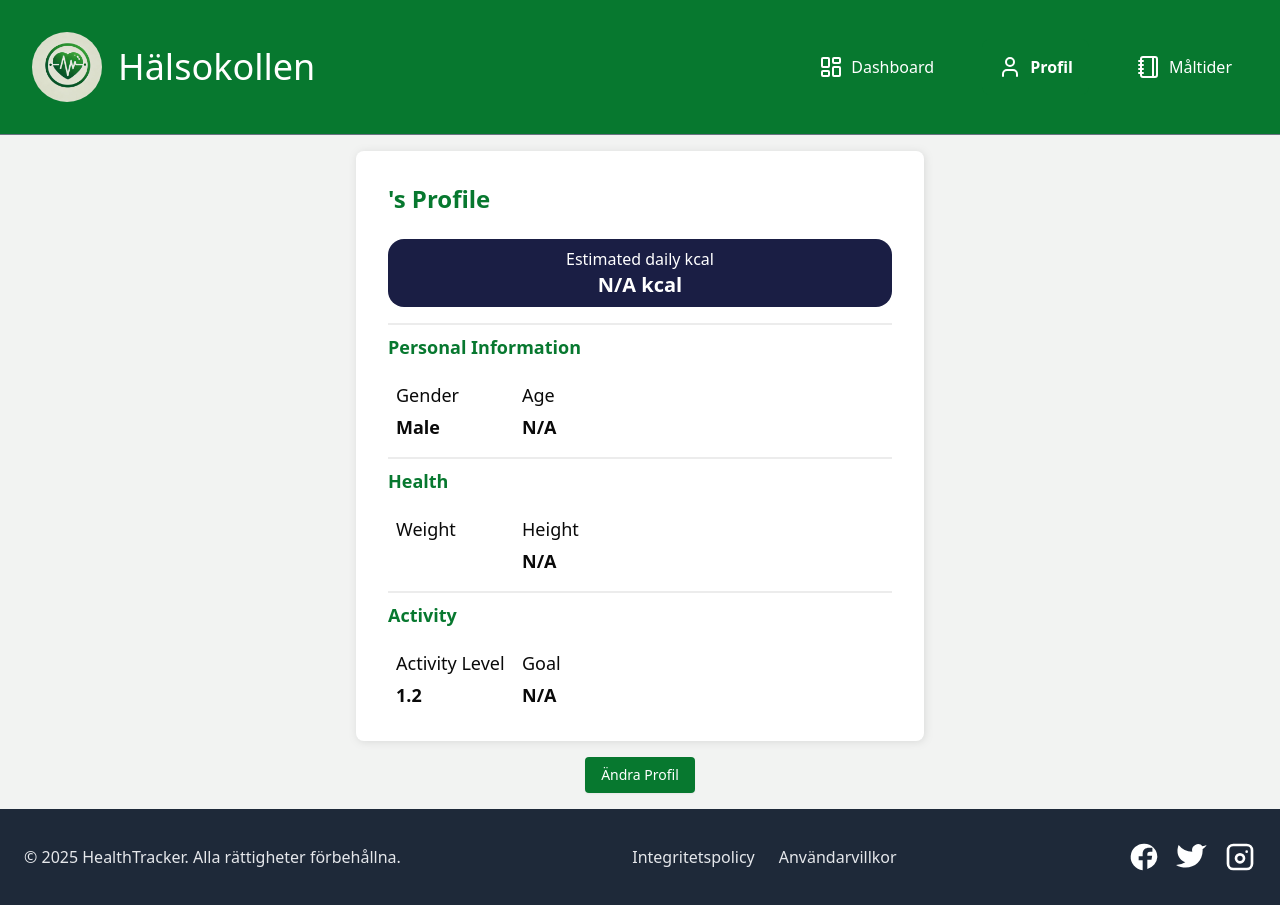
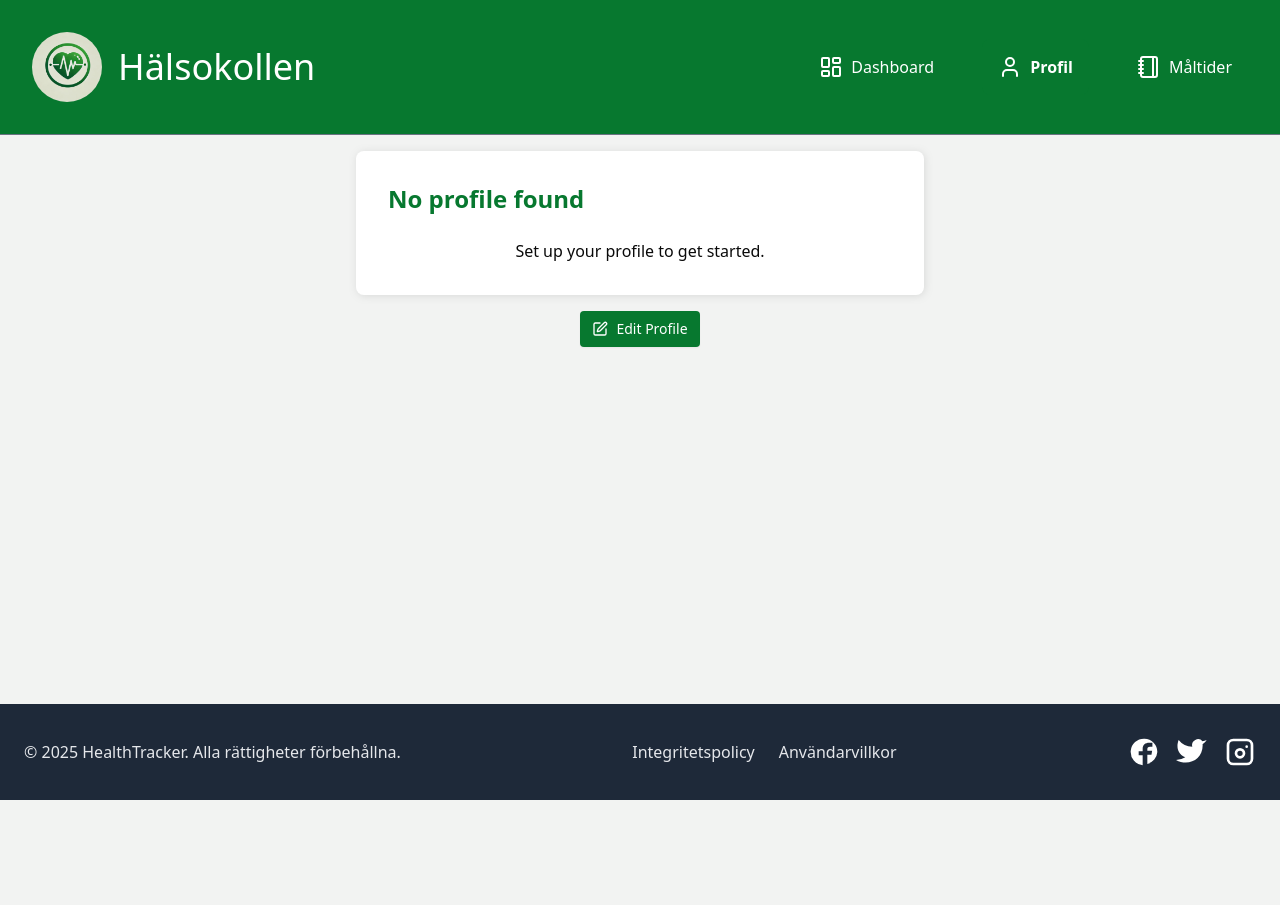
Before and after one commit to rebeccalindman/Health-Tracker-React-Tailwind, a React (Vite) app: page /profile in a window 1280 px wide. After the commit the page ends 800 px from the top, so only its background shows below. Built offline with nearby package versions, Linux system fonts and the light colour scheme.

Commit message:
hide profilecard when there is no profile set up

```diff
--- a/src/index.css
+++ b/src/index.css
@@ -137,7 +137,7 @@
     @apply border-border outline-ring/50
   }
   main {
-    @apply flex flex-col justify-start items-center gap-4 p-4 h-full w-full max-w-[600px];
+    @apply flex flex-col justify-start items-center gap-4 p-4 h-full w-full max-w-[600px] flex-grow;
   }
   .card {
     @apply bg-card flex flex-col gap-4 text-card-foreground w-full rounded-md h-fit drop-shadow-[1px_1px_4px_rgba(0,0,0,0.1)];
--- a/src/pages/Profile/ProfileCard.tsx
+++ b/src/pages/Profile/ProfileCard.tsx
@@ -27,7 +27,7 @@ const ProfileCard = () => {
 
   return (
     <>
-      <div className="card">
+      {profile.userName &&<div className="card">
         <h2>{profile.userName}'s Profile</h2>
 
         {/* TDEE Section */}
@@ -54,7 +54,11 @@ const ProfileCard = () => {
             </div>
           </div>
         ))}
-      </div>
+      </div>}
+      {!profile.userName &&<div className="card">
+        <h2>No profile found</h2>
+        <p className="text-center">Set up your profile to get started.</p>
+      </div>}
     </>
   );
 };
--- a/src/pages/Profile/ProfileView.tsx
+++ b/src/pages/Profile/ProfileView.tsx
@@ -2,6 +2,7 @@ import ProfileCard from "./ProfileCard";
 import ProfileForm from "./ProfileForm";
 import { Button } from "../../components/ui/button";
 import { useSearchParams } from "react-router-dom";
+import { Edit, ArrowLeft } from "lucide-react"; // Import icons
 
 const ProfileView = () => {
   const [searchParams, setSearchParams] = useSearchParams();
@@ -21,13 +22,23 @@ const ProfileView = () => {
 
   return (
     <>
-        {isEditing ? <ProfileForm /> : <ProfileCard />}
-        <Button
-          onClick={handleClick}
-          className="w-fit text-white rounded py-2 transition"
-        >
-          {isEditing ? "Visa Profil" : "Ändra Profil"}
-        </Button>
+      {isEditing ? <ProfileForm /> : <ProfileCard />}
+      <Button
+        onClick={handleClick}
+        className="w-fit text-white rounded py-2 transition flex items-center gap-2" // Add flex and gap
+      >
+        {isEditing ? (
+          <>
+            <ArrowLeft className="w-4 h-4" /> {/* Icon for "Show Profile" */}
+            Show Profile
+          </>
+        ) : (
+          <>
+            <Edit className="w-4 h-4" /> {/* Icon for "Edit Profile" */}
+            Edit Profile
+          </>
+        )}
+      </Button>
     </>
   );
 };
```
